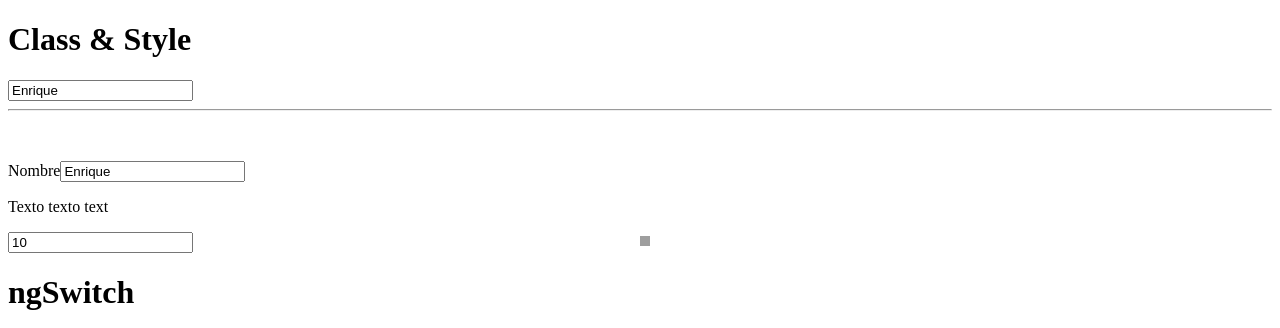
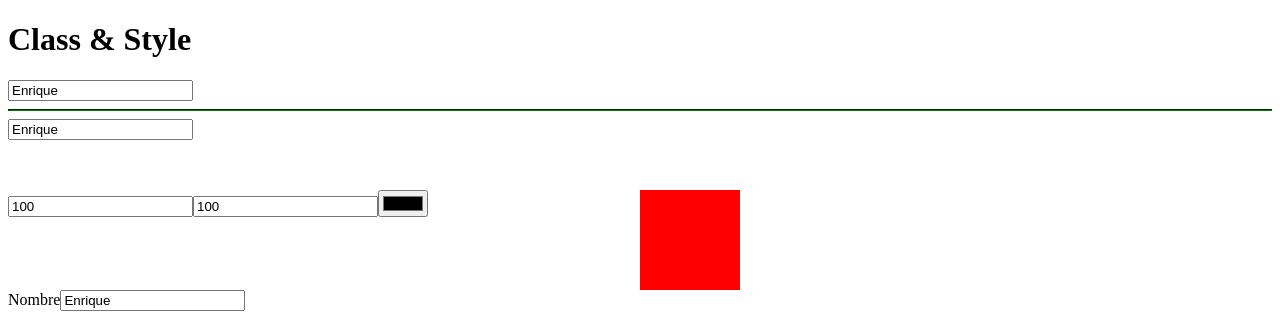
Before and after one commit to devenriq/P-Front_Angular-Fundamentos, an Angular app: page / in a window 1280 px wide. Shown: the top 328 px of the page. Built offline with nearby package versions, Linux system fonts and the light colour scheme; grey boxes are pictures that could not be loaded.

Commit message:
worked with ngstyle and ngclass

```diff
--- a/src/app/app.component.html
+++ b/src/app/app.component.html
@@ -1,11 +1,37 @@
 <h1>Class & Style</h1>
+<input type="text" required #nameInput4="ngModel" [(ngModel)]="person.name" />
+
+<hr
+  class="line-error"
+  [ngClass]="{
+    valid: nameInput4.valid,
+    invalid: nameInput4.invalid
+  }"
+/>
+
 <input type="text" required #nameInput2="ngModel" [(ngModel)]="person.name" />
-
-<hr />
 
 <p class="message-error" [class.invalid]="nameInput2.invalid">
   El campo es requerido
 </p>
+
+<div class="styles">
+  <div>
+    <input type="text" required [(ngModel)]="box.width" />
+    <input type="number" required [(ngModel)]="box.height" />
+    <input type="color" required [(ngModel)]="box.background" />
+  </div>
+  <div>
+    <div
+      [ngStyle]="{
+        'width.px': box.width,
+        'height.px': box.height,
+        'background-color': box.background,
+        display: 'block'
+      }"
+    ></div>
+  </div>
+</div>
 
 <label>Nombre</label>
 <input type="text" required #nameInput3="ngModel" [(ngModel)]="person.name" />
--- a/src/app/app.component.sass
+++ b/src/app/app.component.sass
@@ -24,6 +24,15 @@
   &.invalid
     opacity:1
 
+.line-error
+  height: 0
+  border-bottom: 1px solid
+  &.invalid
+    border-color: red
+
+  &.valid
+    border-color: green
+
 .styles
   display: grid
   grid-template-columns: repeat(2,1fr)
--- a/src/app/app.component.ts
+++ b/src/app/app.component.ts
@@ -21,6 +21,11 @@
 
   names: string[]=['enrique','Diana', 'rodrigo'];
   newName = '';
+  box={
+    width:100,
+    height:100,
+    background: 'red',
+  }
   products:Product[] = [
     {
       name: 'EL mejor juguete',
```
